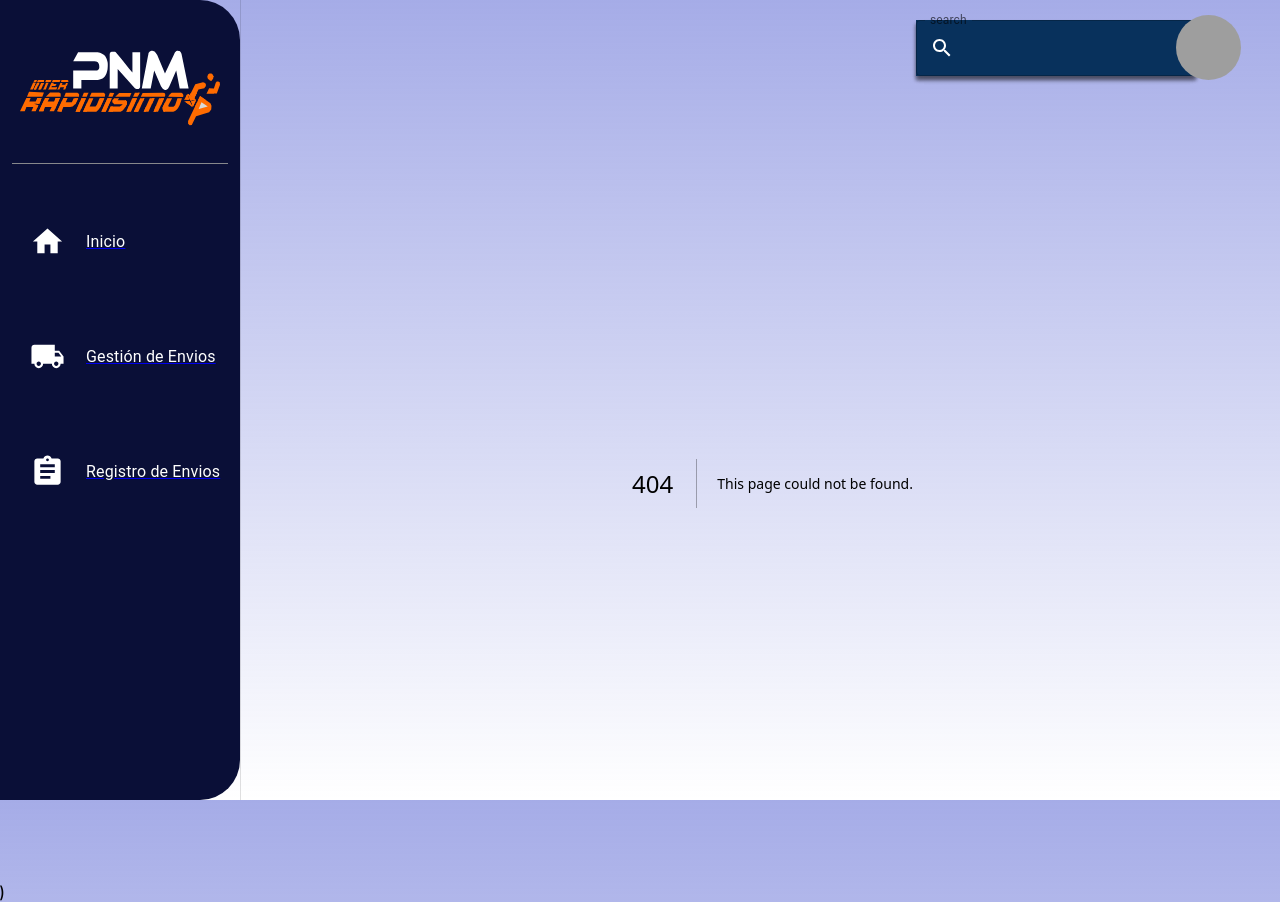
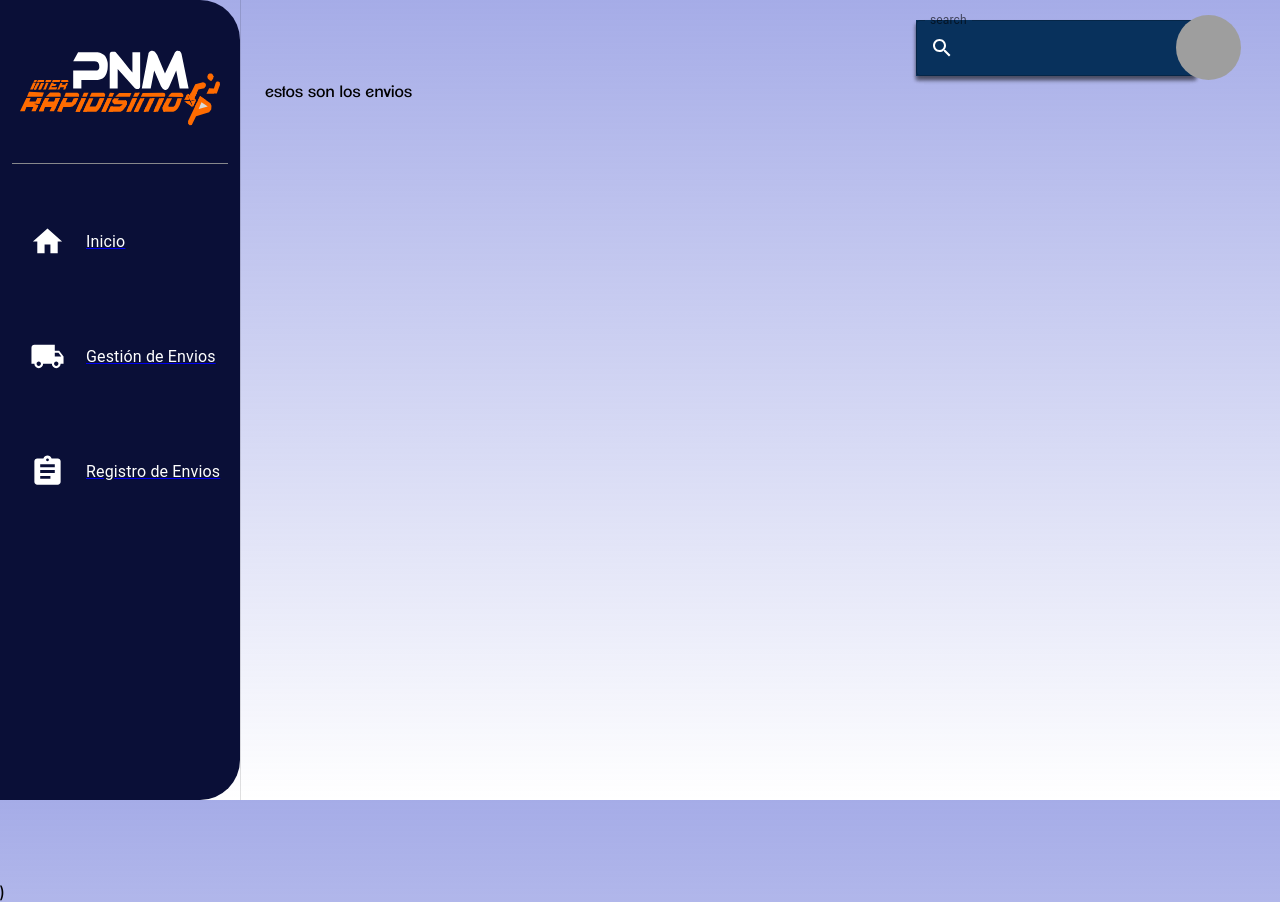
Before and after one commit to felipe0410/system_Delivery, a Next.js app: page /shipments in a window 1280 px wide. Before the commit this address had no page. Built offline with nearby package versions, Linux system fonts and the light colour scheme; grey boxes are pictures that could not be loaded.

Commit message:
test deploy to firebase

```diff
--- a/src/app/page.tsx
+++ b/src/app/page.tsx
@@ -44,7 +44,7 @@ const CreateNote = () => {
           sx={{ fontSize: { xs: "15vw", sm: "4vw" }, color: "#1aabff" }}
         />
       ),
-      pacth: "/scan-prompt",
+      pacth: "/Shipments",
       description: "Aqui va el form",
       endPoint: "https://api.verifik.co/v2/ocr/scan-prompt",
       open: openPrompt,
--- /dev/null
+++ b/src/app/shipments/page.tsx
@@ -0,0 +1,9 @@
+const Shipments = () => {
+    return (
+        <>
+            estos son los envios
+        </>
+    )
+}
+
+export default Shipments
```
